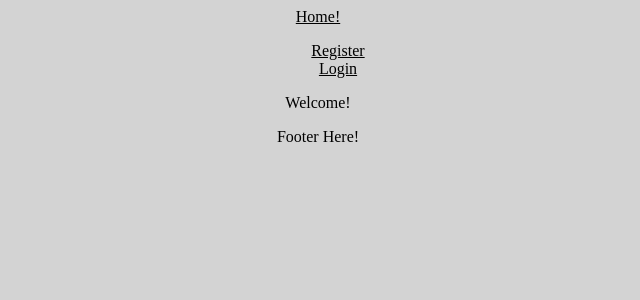
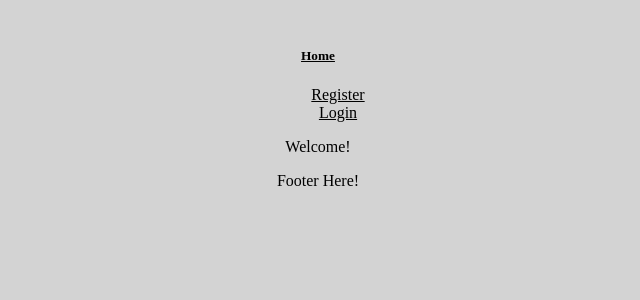
Before and after one commit to golden-state0fmind/RealTaalk-FrontEnd, a React (Create React App) app: page / in a window 1280 px wide. Shown: the top 300 px of the page, without its empty margins (322-962 px from the left). Built offline with nearby package versions, Linux system fonts and the light colour scheme.

Commit message:
adds card from reactstrap

```diff
--- a/src/components/Header.js
+++ b/src/components/Header.js
@@ -1,12 +1,19 @@
-import React from 'react';
+import React, { useState } from 'react';
 import { Link } from 'react-router-dom';
+import {
+    Card, CardText, CardBody, CardLink,
+    CardTitle, CardSubtitle
+} from 'reactstrap';
 
 const Header = (props) => {
+
     return (
-        <header>
+        <header className="header">
             <div>
-                <Link to={'/'}>Home!</Link>
-            </div>
+                <Card>
+                    <img />
+                    <CardBody>
+                        <CardTitle tag="h5"><Link to={'/'}>Home</Link></CardTitle>
                         <div className='links'>
                             <ul>
                                 {props.currentUser ?
@@ -22,6 +29,9 @@ const Header = (props) => {
                                 }
                             </ul>
                         </div>
+                    </CardBody>
+                </Card>
+            </div>
         </header>
     );
 }
```
Lines whose indentation alone changed are shown as unchanged.
